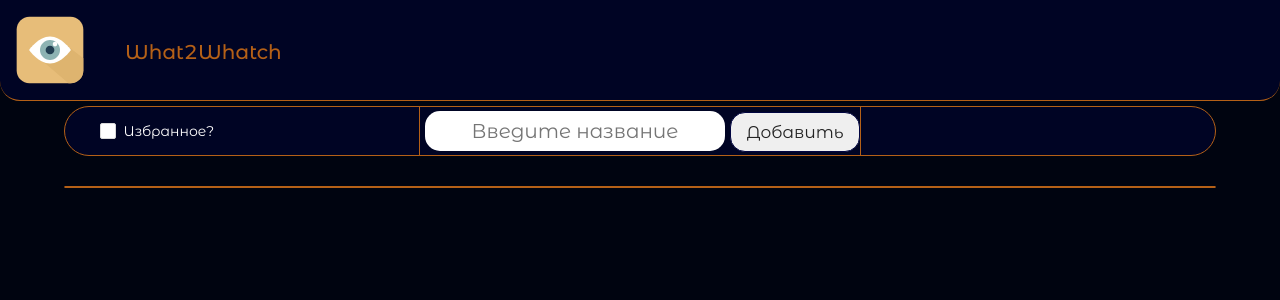
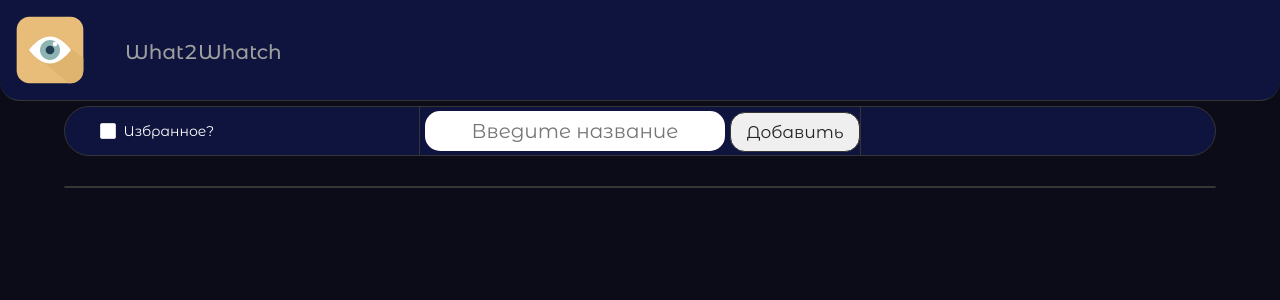
Before and after one commit to rewolc/what2watch, a React (Create React App) app: page / in a window 1280 px wide. Shown: the top 300 px of the page. Built offline with nearby package versions, Linux system fonts and the light colour scheme.

Commit message:
last push?

```diff
--- a/src/components/collection-item/collection-item.scss
+++ b/src/components/collection-item/collection-item.scss
@@ -1,11 +1,11 @@
 .collection-item-container {
   position: relative;
-  border: 1px solid #000430;
+  border: 1px solid rgb(53, 53, 53);
   border-radius: 20px;
   transition: border 1s;
   z-index: 0;
   &:hover {
-    border: 1px solid rgb(180, 96, 23);
+    border: 1px solid rgb(92, 92, 92);
   }
 }
 .collection-item {
@@ -42,12 +42,12 @@
     width: 60%;
     height: 10%;
     border-radius: 20px;
-    background-color: rgb(158, 85, 21);
-    color: rgba(255, 255, 255, 0.74);
-    border: 2px solid rgb(255, 119, 0);
+    background-color: #0e143d;
+    color: rgb(255, 255, 255);
+    border: 2px solid rgb(53, 53, 53);
     opacity: 0;
     &:hover {
-      background-color: rgb(255, 119, 0);
+      background-color: rgb(182, 149, 95);
       opacity: 1;
     }
   }
@@ -61,15 +61,15 @@
   position: absolute;
   cursor: pointer;
   right: 5px;
-  color: rgb(180, 96, 23);
+  color: #8db3b3;
   font-weight: bold;
-  background-color: #000426;
+  background-color: #0e143d;
   border-radius: 10px;
   width: 50px;
   height: 50px;
   text-align: center;
   &:hover {
-    color: rgb(255, 139, 37);
+    color: rgb(255, 255, 255);
   }
 }
 
--- a/src/components/collection/collection.scss
+++ b/src/components/collection/collection.scss
@@ -1,8 +1,8 @@
 .collection-container {
   width: 90%;
   height: 100%;
-  background-color: #000426;
-  border: 1px solid rgb(180, 96, 23);
+  background-color: #0e143d;
+  border: 1px solid rgb(54, 54, 54);
   margin: 30px auto;
   border-radius: 20px;
 }
--- a/src/components/description/description.scss
+++ b/src/components/description/description.scss
@@ -1,9 +1,9 @@
 .descr-cont {
-  border-bottom: 1px solid rgb(180, 96, 23);
+  border-bottom: 1px solid rgba(255, 255, 255, 0.74);
 
   .name {
     border-width: 30px;
-    border-bottom: 1px solid rgb(180, 96, 23);
+    border-bottom: 1px solid rgba(255, 255, 255, 0.74);
   }
   .descrt {
     color: rgba(255, 255, 255, 0.74);
@@ -24,7 +24,7 @@
       display: inline;
     }
     span {
-      color: rgb(180, 96, 23);
+      color: rgb(231 189 121);
     }
   }
 }
--- a/src/components/header.component/header.scss
+++ b/src/components/header.component/header.scss
@@ -2,9 +2,9 @@
   width: 100%;
   height: 5%;
   display: flex;
-  background-color: #000424;
+  background-color: #0e143d;
   align-items: center;
-  border-bottom: 1px solid rgb(180, 96, 23);
+  border-bottom: 1px solid rgb(53, 53, 53);
   border-radius: 0 0 20px 20px;
 
   .logo-container {
@@ -17,15 +17,16 @@
     font-size: 20px;
     font-weight: 500;
     padding: 0 10px 30px;
-    color: rgb(180, 96, 23);
+    color: rgb(158, 158, 158);
     height: 7vh;
     display: flex;
 
     .nav-item {
       margin: 15px 0px 0px 15px;
       cursor: pointer;
+      transition: all 0.5s;
       &:hover {
-        color: rgb(255, 139, 37);
+        color: rgba(255, 255, 255, 0.74);
       }
     }
   }
--- a/src/components/search.component/search.scss
+++ b/src/components/search.component/search.scss
@@ -2,8 +2,8 @@
   position: relative;
   width: 90%;
   height: 50px;
-  background-color: #000424;
-  border: 1px solid rgb(180, 96, 23);
+  background-color: #0e143d;
+  border: 1px solid rgb(53, 53, 53);
   border-radius: 30px;
   margin: 5px auto;
   display: flex;
@@ -28,24 +28,24 @@
       border-radius: 15px 15px 0 0;
       position: relative;
       outline: none;
-      border: 2px solid rgb(145, 77, 14);
+      border: 2px solid rgb(92, 92, 92);
       caret-color: transparent;
 
       text-decoration: none;
     }
   }
   .form {
-    border-left: 1px solid rgb(180, 96, 23);
-    border-right: 1px solid rgb(180, 96, 23);
+    border-left: 1px solid rgb(53, 53, 53);
+    border-right: 1px solid rgb(53, 53, 53);
   }
   .search-button {
     border-radius: 15px;
     border: none;
     cursor: pointer;
-
-    border: 1px solid #000440;
+    transition: border 0.5s;
+    border: 1px solid rgb(53, 53, 53);
     &:hover {
-      border: 2px solid rgb(180, 96, 23);
+      border: 2px solid rgb(92, 92, 92);
     }
   }
 }
--- a/src/index.scss
+++ b/src/index.scss
@@ -1,5 +1,5 @@
 .body {
-  background-color: #000410;
+  background-color: #0b0c18;
 }
 
 @media screen and (min-width: 1200px) {
@@ -229,13 +229,13 @@
 }
 @media (min-width: 400px) and (max-width: 480px) {
   .main-page {
-    grid-template-columns: 1fr 1fr;
-    grid-auto-rows: 405px;
+    grid-template-columns: 1fr;
+    grid-auto-rows: 420px;
   }
 
   .collection-item {
     .image {
-      height: 340px;
+      height: 380px;
     }
   }
   //////////HEADER
--- a/src/pages/film-page/film-page.scss
+++ b/src/pages/film-page/film-page.scss
@@ -2,7 +2,7 @@
   width: 100%;
   height: 100%;
   img {
-    border: 1px solid rgb(180, 96, 23);
+    border: 1px solid rgba(255, 255, 255, 0.74);
 
     width: 100%;
     height: 100%;
@@ -15,7 +15,7 @@
   justify-content: center;
 
   .video {
-    border: 1px solid rgb(180, 96, 23);
+    border: 1px solid rgba(255, 255, 255, 0.74);
   }
 }
 .descr-head {
--- a/src/redux/tytles/tytles-reducer.jsx
+++ b/src/redux/tytles/tytles-reducer.jsx
@@ -1,6 +1,6 @@
 import "./tytles.types";
 import TytlesAction from "./tytles.types";
-import { addToFav, delFav,checkFav } from "./tytles.changes";
+import { addToFav, delFav, checkFav } from "./tytles.changes";
 const INITIAL_STATE = {
   names: "",
   tytles: [],
@@ -42,7 +42,7 @@ const tytleReducer = (state = INITIAL_STATE, action) => {
     case TytlesAction.CHECK_FAV:
       return {
         ...state,
-        tytles: checkFav(state.tytles)
+        tytles: checkFav(state.tytles),
       };
     default:
       return state;
```
